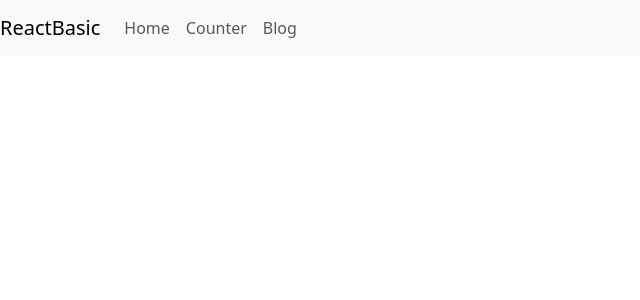
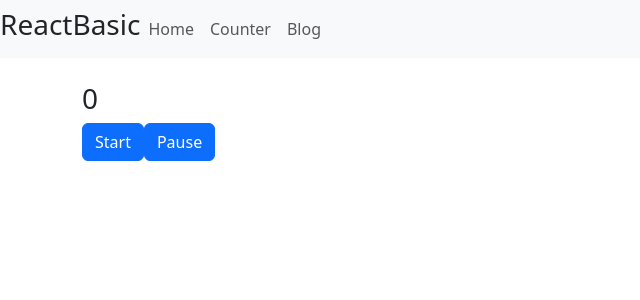
Before and after one commit to Ekadarshini7272/reactbasic, a React (Create React App) app: page /CountingStopper in a window 1280 px wide. Shown: the top 300 px of the page, without its empty margins (0-640 px from the left). Built offline with nearby package versions, Linux system fonts and the light colour scheme.

Commit message:
CountingStopper Functionality

```diff
--- a/src/App.js
+++ b/src/App.js
@@ -3,6 +3,7 @@ import { BrowserRouter as Router, Route, Routes, Link } from 'react-router-dom';
 import Home from './Home';
 import Counter from './Counter';
 import Blog from './Blog';
+import CountingStopper from './CountingStopper';
 import 'bootstrap/dist/css/bootstrap.min.css';
 
 function App() {
@@ -10,7 +11,7 @@ function App() {
     <Router>
       <div>
         <nav className="navbar navbar-expand-lg navbar-light bg-light">
-          <a className="navbar-brand" href="#">ReactBasic</a>
+          <h3>ReactBasic</h3>
           <div className="collapse navbar-collapse">
             <ul className="navbar-nav">
               <li className="nav-item">
@@ -30,6 +31,7 @@ function App() {
            <Route path="/" element={<Home />} />
            <Route path="/Counter" element={<Counter />} />
            <Route path="/blog" element={<Blog />} />
+           <Route path="/CountingStopper" element={<CountingStopper/>} />
          </Routes>
        </div>
      </div>
--- /dev/null
+++ b/src/CountingStopper.js
@@ -0,0 +1,35 @@
+import React, {useState, useEffect} from 'react';
+import {Button} from 'react-bootstrap'
+
+const CountingStopper = () => {
+    const [count, setCount] = useState(0);
+    const [isCounting, setIsCounting] = useState(false);
+//To show the effect after component render the each 100 milisecond count data will increase if isCounting is true
+useEffect(() => {
+    let timer;
+    if (isCounting) {
+        timer = setInterval (() => {
+            setCount(prevCount => prevCount + 1)
+        }, 100)
+    } else {
+        clearInterval(timer);
+    }
+    return () => clearInterval(timer);
+}, [isCounting]);
+
+const handleStart = () => {
+    setIsCounting(true);
+};
+const handlePause =() => {
+    setIsCounting(false);
+};
+
+    return(
+    <>
+    <h3>{count}</h3>
+    <Button onClick={handleStart}>Start</Button>
+    <Button onClick={handlePause}>Pause</Button>
+    </>
+    );
+};
+export default CountingStopper;
```
